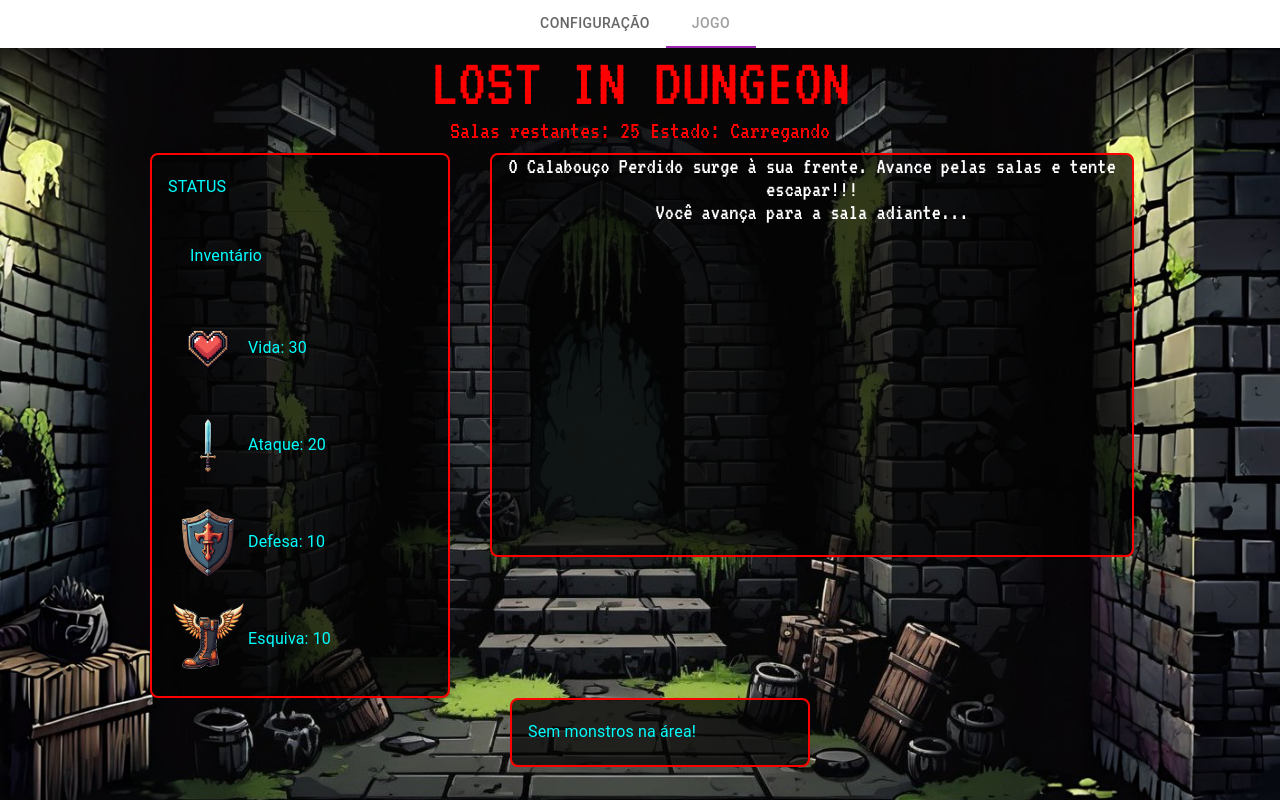
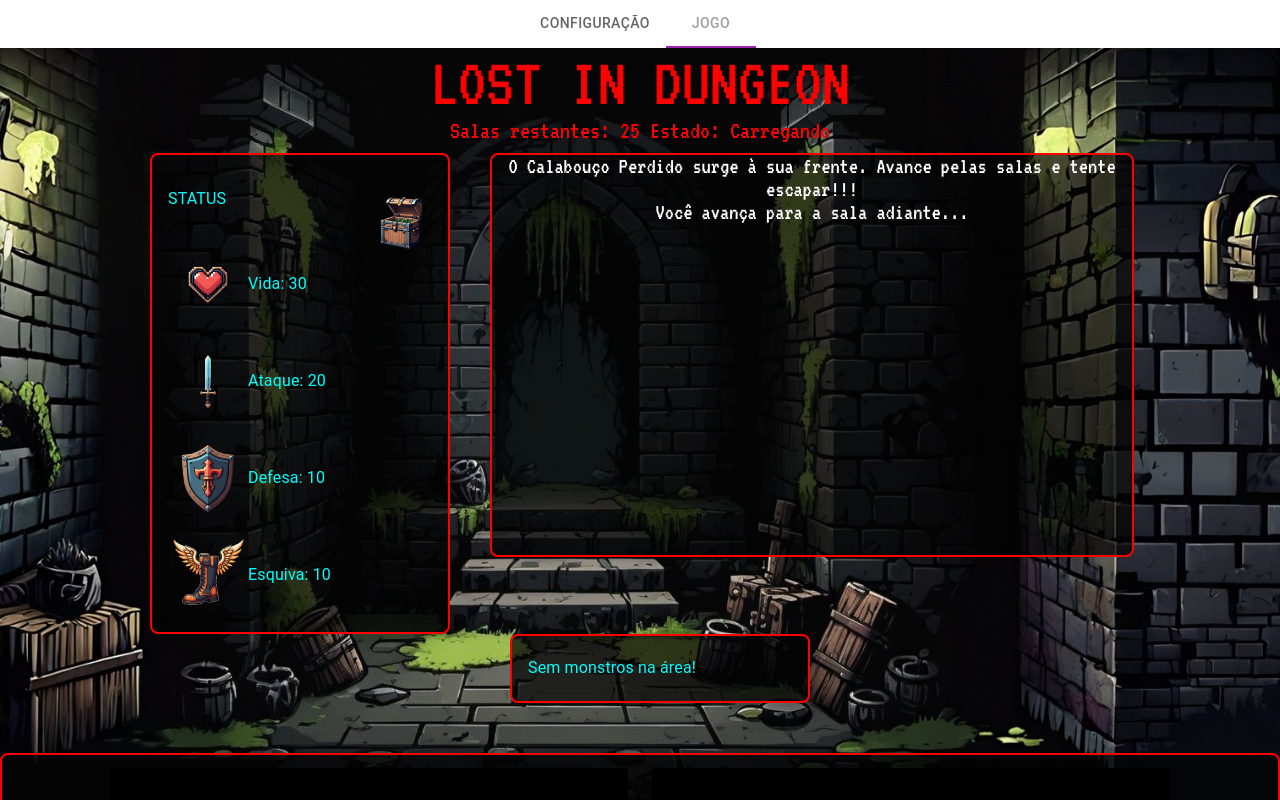
Before and after one commit to ReiNull/A3_projetoChatGpt, a React (Create React App) app in the folder frontend/lost-in-dungeon/: page / in a window 1280 px wide. Both pictures are taken after a click on the button "FÁCIL: 25 FASES 5 MONSTROS". Shown: the top 800 px of the page. Built offline with nearby package versions, Linux system fonts and the light colour scheme; no server answers; a web font is replaced by a local one.

Commit message:
Baú - Clicar no icone

```diff
--- a/frontend/lost-in-dungeon/src/components/ControledOpenSelect.js
+++ b/frontend/lost-in-dungeon/src/components/ControledOpenSelect.js
@@ -3,6 +3,8 @@ import MenuItem from '@mui/material/MenuItem';
 import FormControl from '@mui/material/FormControl';
 import Select from '@mui/material/Select';
 import InputLabel from '@mui/material/InputLabel';
+import Icone from './IconesStatus';
+import Bau from '../img/bau.png';
 
 export default function ControlledOpenSelect(props) {
   const [open, setOpen] = React.useState(false);
@@ -33,8 +35,16 @@ export default function ControlledOpenSelect(props) {
 
   return (
     <div>
-      <FormControl sx={{ m: 1, minWidth: 120 }}>
-        <InputLabel key='youaremyspecial' sx={{ color: 'aqua'}} id="demo-controlled-open-select-label">Inventário</InputLabel>
+      <FormControl sx={{ width: 80 }}>
+        <InputLabel key='youaremyspecial' id="demo-controlled-open-select-label">
+          <img
+              width={'130%'}
+              height={'70vh'}
+              alt={'Baú'}
+              src={Bau}
+              loading="lazy"
+          />
+        </InputLabel>
         <Select
           open={open}
           onClose={handleClose}
--- a/frontend/lost-in-dungeon/src/components/PainelExibeTexto.js
+++ b/frontend/lost-in-dungeon/src/components/PainelExibeTexto.js
@@ -54,11 +54,9 @@ export default function SimpleContainer(props) {
           <List>
             <ListItem>
               <ListItemText primary="STATUS" />
+              <ControledOpenSelect lista={props.inventarioJogador}/>
             </ListItem>
             <Divider component="li" />
-            <ListItem>
-              <ControledOpenSelect lista={props.inventarioJogador}/>
-            </ListItem>
             <ListItem>
               <Icone src={Vida} />
               <ListItemText primary={`Vida: ${props.statusJogador.status.vida}`}/>
```
